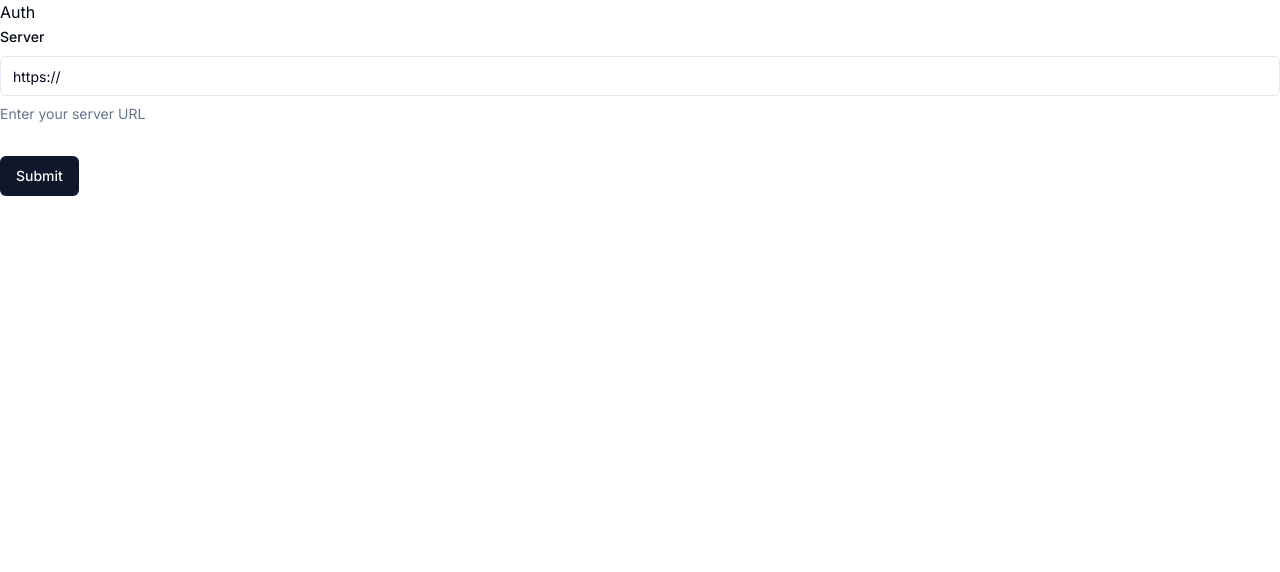
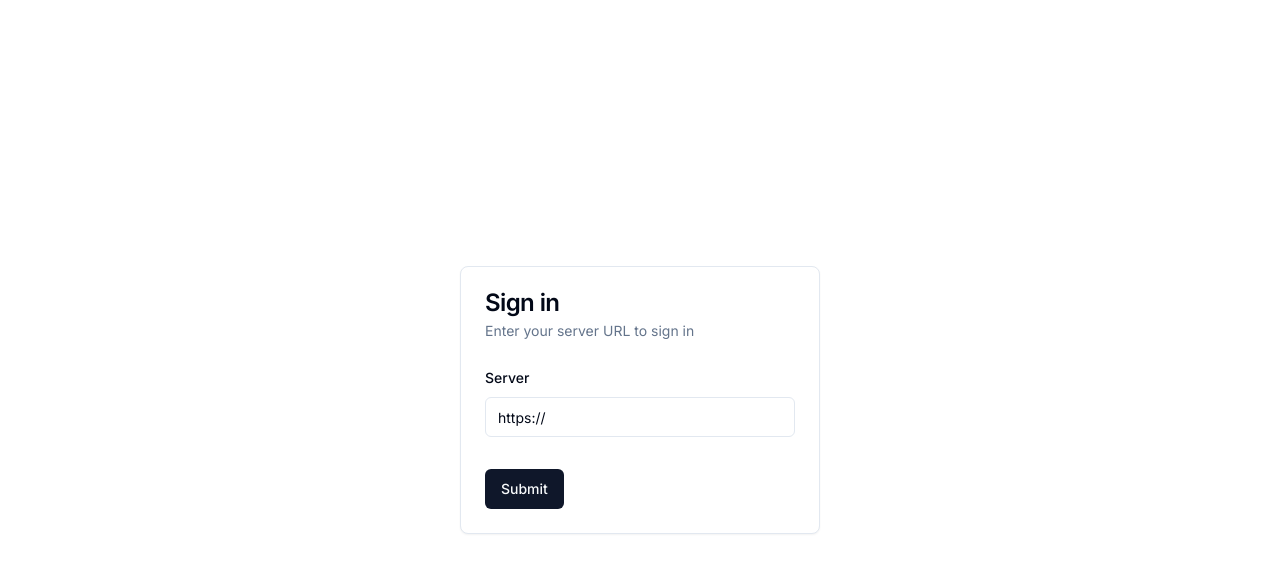
Before and after one commit to ekrzeptowski/fedipost, a Next.js app: page /auth in a window 1280 px wide. Shown: the top 572 px of the page. Built offline with nearby package versions, Linux system fonts and the light colour scheme.

Commit message:
Style auth page

```diff
--- a/app/auth/page.tsx
+++ b/app/auth/page.tsx
@@ -5,7 +5,6 @@
 import {
   Form,
   FormControl,
-  FormDescription,
   FormField,
   FormItem,
   FormLabel,
@@ -16,6 +15,13 @@
 import { useAppDispatch, useAppSelector } from '@/redux/hooks';
 import { getAuthUrl } from '@/redux/features/user/userSlice';
 import { useEffect } from 'react';
+import {
+  Card,
+  CardContent,
+  CardDescription,
+  CardHeader,
+  CardTitle,
+} from '@/components/ui/card';
 
 const authSchema = z.object({
   server: z.string().url(),
@@ -47,8 +53,13 @@
   }, [authError]);
 
   return (
-    <div>
-      <h1>Auth</h1>
+    <div className='flex min-h-screen items-center justify-center'>
+      <Card className='w-[360px]'>
+        <CardHeader>
+          <CardTitle>Sign in</CardTitle>
+          <CardDescription>Enter your server URL to sign in</CardDescription>
+        </CardHeader>
+        <CardContent>
           <Form {...form}>
             <form onSubmit={form.handleSubmit(onSubmit)} className='space-y-8'>
               <FormField
@@ -60,7 +71,6 @@
                     <FormControl>
                       <Input {...field} />
                     </FormControl>
-                <FormDescription>Enter your server URL</FormDescription>
                     <FormMessage />
                   </FormItem>
                 )}
@@ -70,6 +80,8 @@
               </Button>
             </form>
           </Form>
+        </CardContent>
+      </Card>
     </div>
   );
 }
--- /dev/null
+++ b/components/ui/card.tsx
@@ -0,0 +1,86 @@
+import * as React from 'react';
+
+import { cn } from '@/lib/utils';
+
+const Card = React.forwardRef<
+  HTMLDivElement,
+  React.HTMLAttributes<HTMLDivElement>
+>(({ className, ...props }, ref) => (
+  <div
+    ref={ref}
+    className={cn(
+      'rounded-lg border bg-card text-card-foreground shadow-sm',
+      className
+    )}
+    {...props}
+  />
+));
+Card.displayName = 'Card';
+
+const CardHeader = React.forwardRef<
+  HTMLDivElement,
+  React.HTMLAttributes<HTMLDivElement>
+>(({ className, ...props }, ref) => (
+  <div
+    ref={ref}
+    className={cn('flex flex-col space-y-1.5 p-6', className)}
+    {...props}
+  />
+));
+CardHeader.displayName = 'CardHeader';
+
+const CardTitle = React.forwardRef<
+  HTMLParagraphElement,
+  React.HTMLAttributes<HTMLHeadingElement>
+>(({ className, ...props }, ref) => (
+  <h3
+    ref={ref}
+    className={cn(
+      'text-2xl font-semibold leading-none tracking-tight',
+      className
+    )}
+    {...props}
+  />
+));
+CardTitle.displayName = 'CardTitle';
+
+const CardDescription = React.forwardRef<
+  HTMLParagraphElement,
+  React.HTMLAttributes<HTMLParagraphElement>
+>(({ className, ...props }, ref) => (
+  <p
+    ref={ref}
+    className={cn('text-sm text-muted-foreground', className)}
+    {...props}
+  />
+));
+CardDescription.displayName = 'CardDescription';
+
+const CardContent = React.forwardRef<
+  HTMLDivElement,
+  React.HTMLAttributes<HTMLDivElement>
+>(({ className, ...props }, ref) => (
+  <div ref={ref} className={cn('p-6 pt-0', className)} {...props} />
+));
+CardContent.displayName = 'CardContent';
+
+const CardFooter = React.forwardRef<
+  HTMLDivElement,
+  React.HTMLAttributes<HTMLDivElement>
+>(({ className, ...props }, ref) => (
+  <div
+    ref={ref}
+    className={cn('flex items-center p-6 pt-0', className)}
+    {...props}
+  />
+));
+CardFooter.displayName = 'CardFooter';
+
+export {
+  Card,
+  CardHeader,
+  CardFooter,
+  CardTitle,
+  CardDescription,
+  CardContent,
+};
```
Lines whose indentation alone changed are shown as unchanged.
